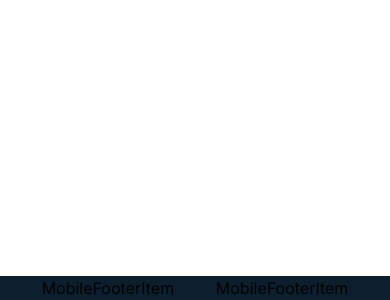
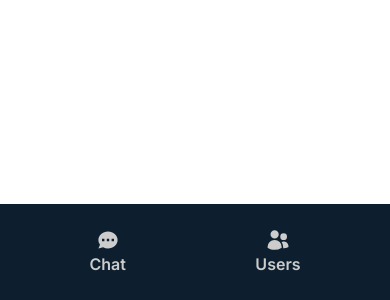
Before and after one commit to ntamiegbe/messenger-clone, a Next.js app: page / in a window 390 px wide. Shown: the part 544-844 px from the top of the page. Built offline with nearby package versions, Linux system fonts and the light colour scheme.

Commit message:
feat: created mobile footer

```diff
--- a/src/app/components/footer/MobileFooterItem.tsx
+++ b/src/app/components/footer/MobileFooterItem.tsx
@@ -1,19 +1,29 @@
 'use client'
 
-import clsx from "clsx"
-import Link from "next/link"
+import clsx from "clsx";
+import Link from "next/link";
 
-type MobileFooterItemProps = {
+interface MobileFooterItemProps {
     label: string;
     icon: any;
     href: string;
     active?: boolean;
 }
 
-const MobileFooterItem = (props: MobileFooterItemProps) => {
-  return (
-    <div>MobileFooterItem</div>
-  )
-}
+const MobileFooterItem: React.FC<MobileFooterItemProps> = ({
+    label,
+    icon: Icon,
+    href,
+    active,
+}) => {
+    return (
+        <Link href={href} className={clsx("group gap-x-3 text-md leading-6 m-2")}>
+            <div className={clsx("font-semibold text-lightGray hover:text-white hover:bg-lighterBlue py-4 px-8 rounded-lg text-center flex flex-col justify-evenly items-center", active && "bg-lightBlue")}>
+                <Icon className="h-6 w-6"/>
+                {label}
+            </div>
+        </Link>
+    )
+};
 
-export default MobileFooterItem
+export default MobileFooterItem;
```
